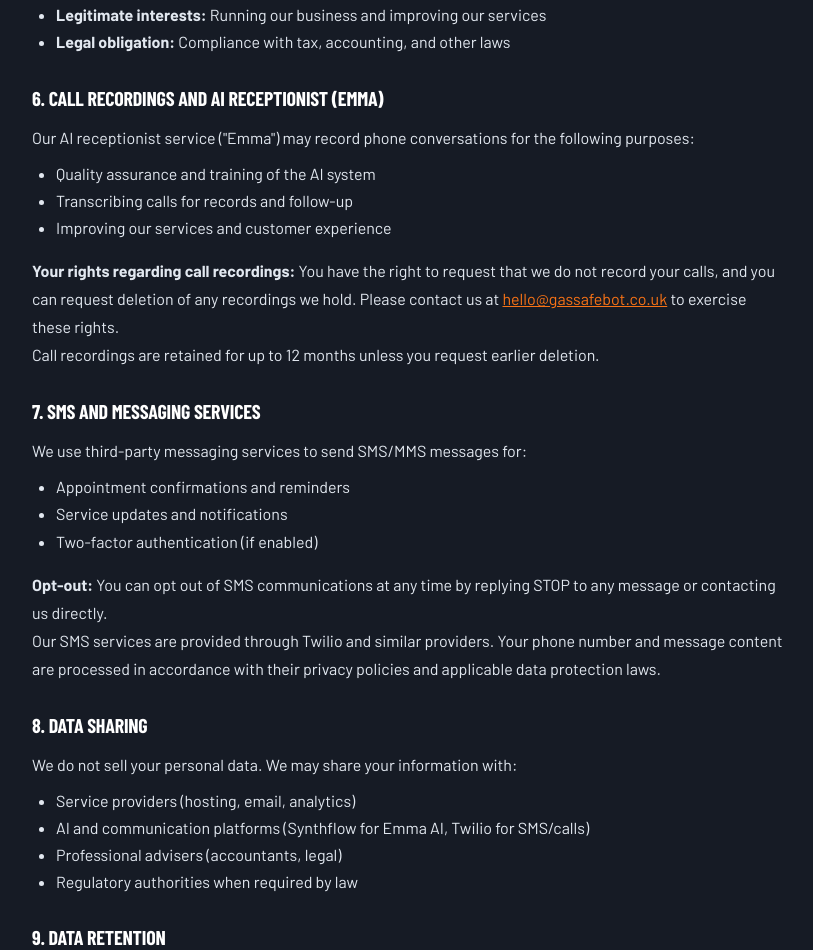
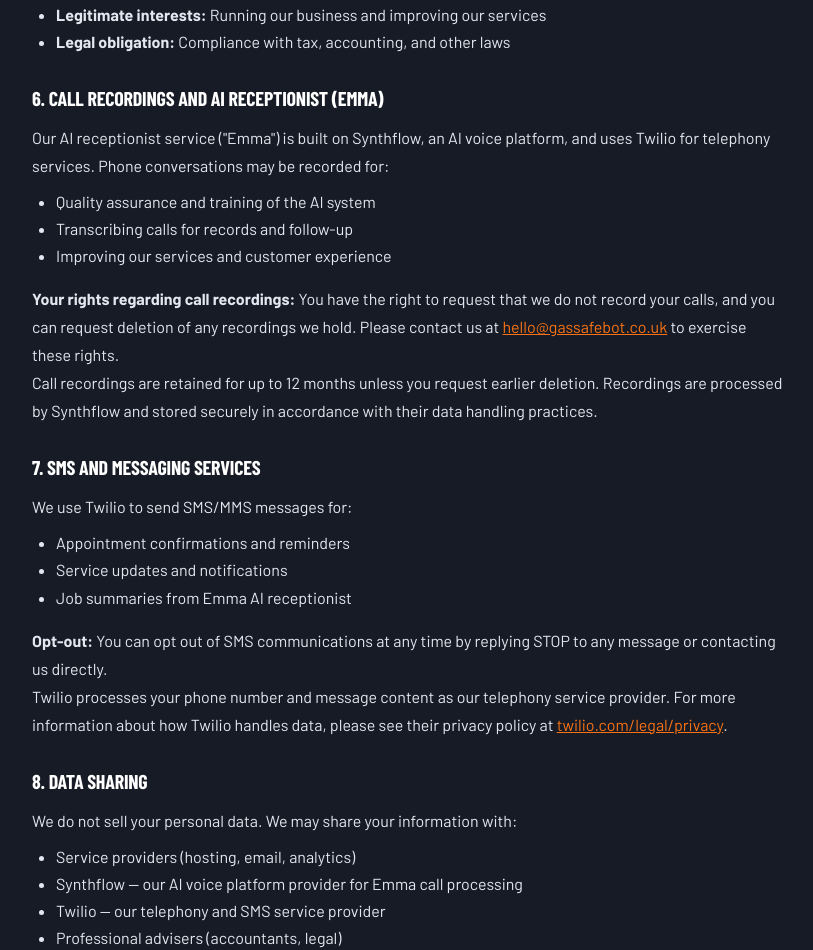
Before and after one commit to emmaclawai/gassafebot, a Next.js app: page /privacy-policy in a window 1280 px wide. Shown: the part 1442-2392 px from the top of the page, without its empty margins (232-1045 px from the left). Built offline with nearby package versions, Linux system fonts and the light colour scheme; a web font is replaced by a local one.

Commit message:
Correct processor disclosures in privacy policy

```diff
--- a/app/privacy-policy/page.tsx
+++ b/app/privacy-policy/page.tsx
@@ -98,7 +98,8 @@
                     6. Call Recordings and AI Receptionist (Emma)
                   </h2>
                   <p>
-                    Our AI receptionist service (&quot;Emma&quot;) may record phone conversations for the following purposes:
+                    Our AI receptionist service (&quot;Emma&quot;) is built on Synthflow, an AI voice platform,
+                    and uses Twilio for telephony services. Phone conversations may be recorded for:
                   </p>
                   <ul style={{ marginLeft: '1.5rem', marginTop: '0.5rem' }}>
                     <li>Quality assurance and training of the AI system</li>
@@ -112,26 +113,30 @@
                   </p>
                   <p>
                     Call recordings are retained for up to 12 months unless you request earlier deletion.
+                    Recordings are processed by Synthflow and stored securely in accordance with their data handling practices.
                   </p>
 
                   <h2 style={{ fontSize: '1.25rem', marginTop: '2rem', marginBottom: '1rem' }}>
                     7. SMS and Messaging Services
                   </h2>
                   <p>
-                    We use third-party messaging services to send SMS/MMS messages for:
+                    We use Twilio to send SMS/MMS messages for:
                   </p>
                   <ul style={{ marginLeft: '1.5rem', marginTop: '0.5rem' }}>
                     <li>Appointment confirmations and reminders</li>
                     <li>Service updates and notifications</li>
-                    <li>Two-factor authentication (if enabled)</li>
+                    <li>Job summaries from Emma AI receptionist</li>
                   </ul>
                   <p style={{ marginTop: '1rem' }}>
                     <strong>Opt-out:</strong> You can opt out of SMS communications at any time by replying STOP to any message
                     or contacting us directly.
                   </p>
                   <p>
-                    Our SMS services are provided through Twilio and similar providers. Your phone number and message content
-                    are processed in accordance with their privacy policies and applicable data protection laws.
+                    Twilio processes your phone number and message content as our telephony service provider.
+                    For more information about how Twilio handles data, please see their privacy policy at{' '}
+                    <a href="https://www.twilio.com/legal/privacy" style={{ color: 'var(--fire)' }} target="_blank" rel="noopener">
+                      twilio.com/legal/privacy
+                    </a>.
                   </p>
 
                   <h2 style={{ fontSize: '1.25rem', marginTop: '2rem', marginBottom: '1rem' }}>
@@ -142,7 +147,8 @@
                   </p>
                   <ul style={{ marginLeft: '1.5rem', marginTop: '0.5rem' }}>
                     <li>Service providers (hosting, email, analytics)</li>
-                    <li>AI and communication platforms (Synthflow for Emma AI, Twilio for SMS/calls)</li>
+                    <li>Synthflow — our AI voice platform provider for Emma call processing</li>
+                    <li>Twilio — our telephony and SMS service provider</li>
                     <li>Professional advisers (accountants, legal)</li>
                     <li>Regulatory authorities when required by law</li>
                   </ul>
```
